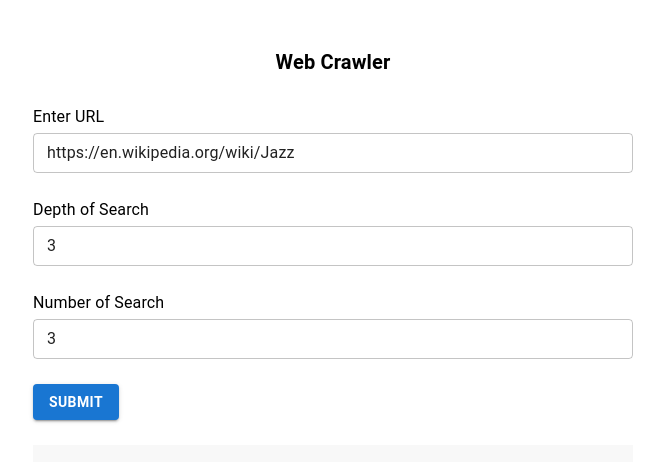
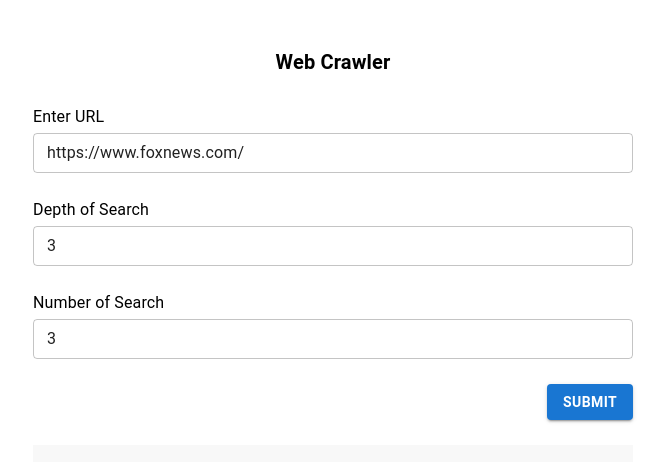
Before and after one commit to Tiinzzy/react-projects, a React (Create React App) app in the folder web-crawler-new/: page / in a window 1280 px wide. Shown: the top 462 px of the page, without its empty margins (307-972 px from the left). Built offline with nearby package versions, Linux system fonts and the light colour scheme.

Commit message:
added button to clear the text field for new data

```diff
--- a/web-crawler-new/src/components/frontend/EnterDetails.js
+++ b/web-crawler-new/src/components/frontend/EnterDetails.js
@@ -24,14 +24,15 @@ class EnterDetails extends React.Component {
     constructor(props) {
         super(props);
         this.state = {
-            url: 'https://en.wikipedia.org/wiki/Jazz',
+            url: 'https://www.foxnews.com/',
             depth: 3,
             searchNum: 3,
             index: 0,
             logs: [],
             urls: [],
             buttonOff: false,
-            grow: false
+            grow: false,
+            showButton: false
         }
     }
 
@@ -81,13 +82,17 @@ class EnterDetails extends React.Component {
                 that.setState({ urls: data.urls });
                 console.log(that.state.urls)
                 if (data.finished === true) {
-                    that.setState({ buttonOff: false });
+                    that.setState({ buttonOff: false, showButton: true });
                     clearInterval(interval);
                     return;
                 }
             });
 
         }, UPDATE_DATA_INTERVAL);
+    }
+
+    clearTheResult() {
+        window.location = "./"
     }
 
     render() {
@@ -102,7 +107,7 @@ class EnterDetails extends React.Component {
                 <Typography mb={0.5} variant="body1">Number of Search</Typography>
                 <TextField size="small" variant="outlined" value={this.state.searchNum} style={{ marginBottom: 25 }} onChange={(e) => this.setSearch(e)} />
 
-                <Box className="ButtonBox">
+                <Box className="ButtonBoxSubmit">
                     <Button id="submit_btn" variant="contained" onClick={() => this.sendDataToBackend()} disabled={this.state.buttonOff}>Submit</Button>
                 </Box>
 
@@ -118,6 +123,10 @@ class EnterDetails extends React.Component {
                         </div>
                     ))}
                 </Box>
+                {this.state.showButton === true &&
+                    <Box className="ButtonBoxClear">
+                        <Button id="clear_btn" variant="contained" onClick={() => this.clearTheResult()}>clear</Button>
+                    </Box>}
             </Box>
         );
     }
```
